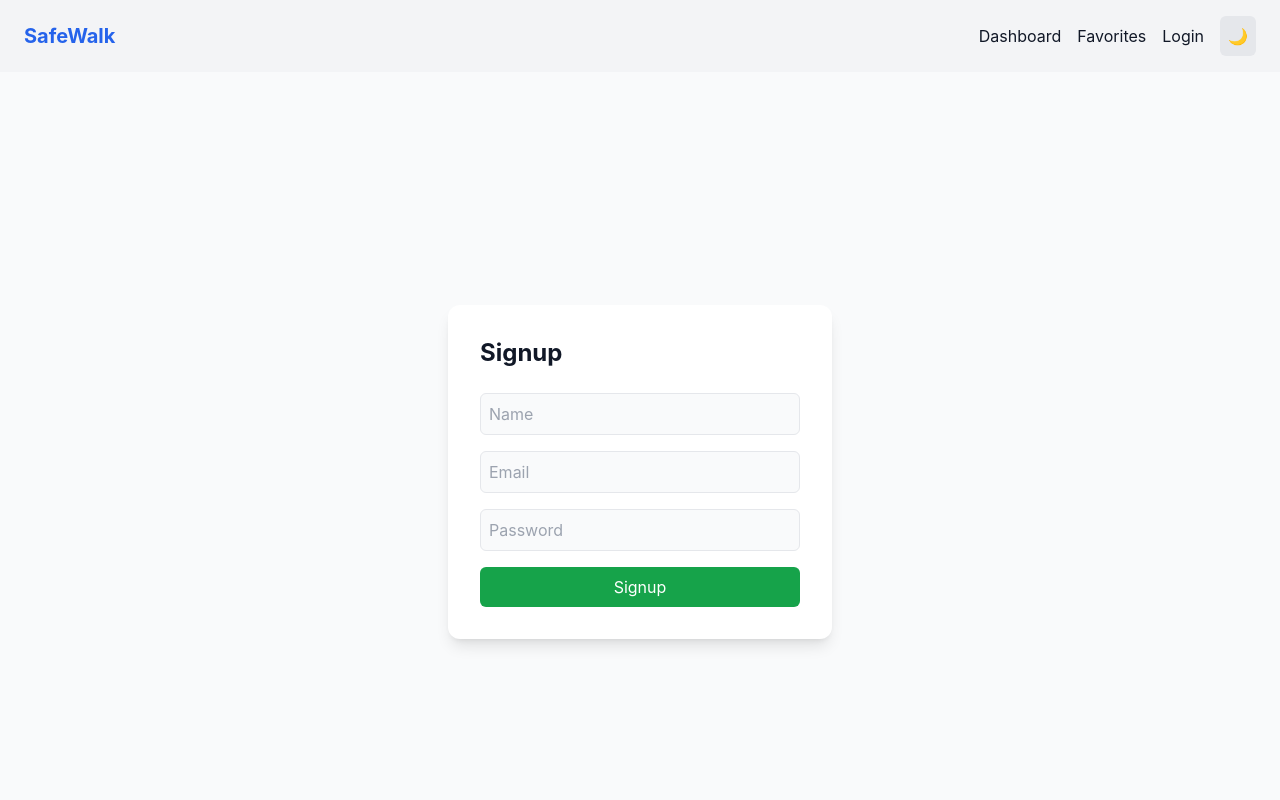
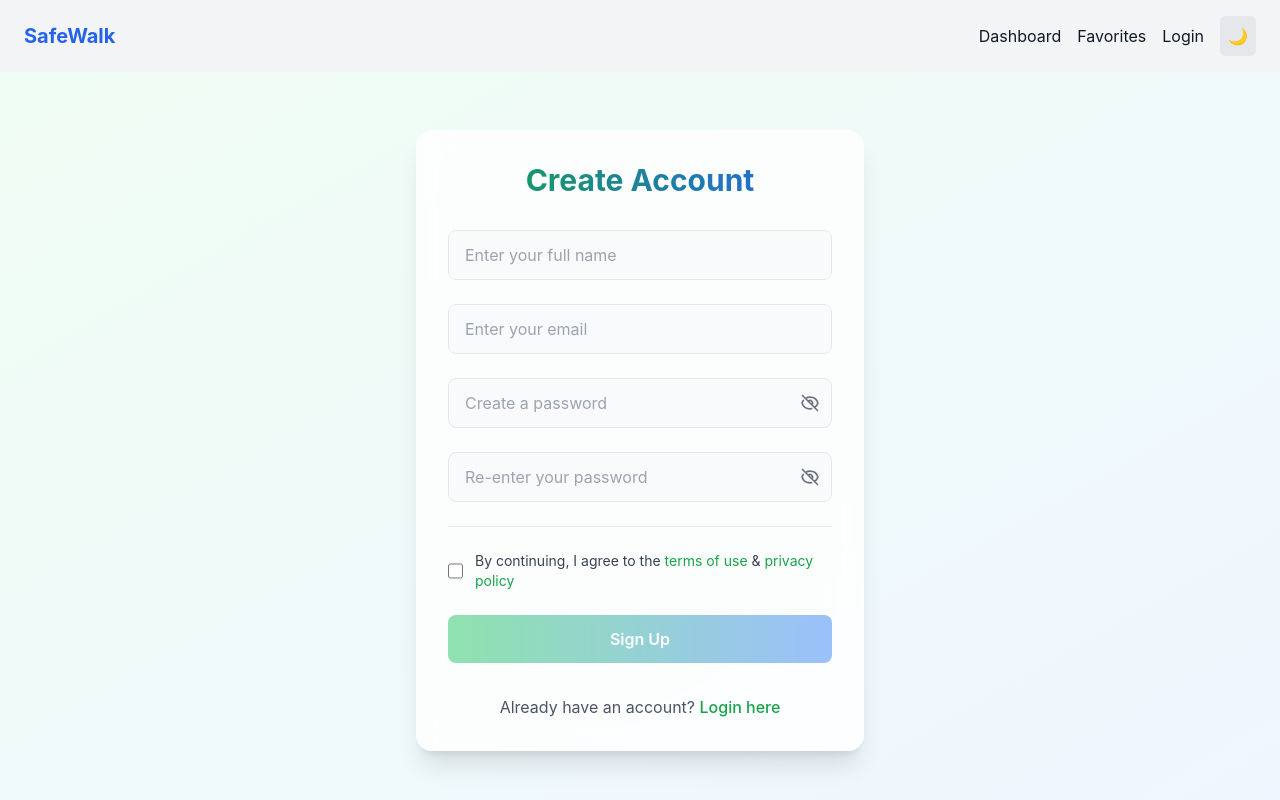
Before and after one commit to SrinjoyeeDey/SafePathAI-AI-Powered-Safety-Assistance-App, a React app in the folder frontend/: page /signup in a window 1280 px wide. Shown: the top 800 px of the page. Built offline with nearby package versions, Linux system fonts and the light colour scheme; the HTML template or start-up script is replaced by a standard one.

Commit message:
✨ Added modern Signup page with password toggle & validation

```diff
--- a/frontend/src/pages/signup.tsx
+++ b/frontend/src/pages/signup.tsx
@@ -1,18 +1,56 @@
-import { useState } from "react";
+import { useState, useEffect } from "react";
+import { Link } from "react-router-dom";
 import { useAuth } from "../context/AuthContext";
 import api from "../services/api";
 
 const Signup = () => {
   const { login } = useAuth();
-  const [name, setName] = useState("");
-  const [email, setEmail] = useState("");
-  const [password, setPassword] = useState("");
+  const [formData, setFormData] = useState({
+    name: "",
+    email: "",
+    password: "",
+    confirmPassword: ""
+  });
+  const [validations, setValidations] = useState({
+    passwordMatch: true,
+    passwordLength: false
+  });
+  const [showPassword, setShowPassword] = useState({
+    password: false,
+    confirmPassword: false
+  });
+  const [agreements, setAgreements] = useState({
+    terms: false
+  });
 
-  const handleSignup = async (e: any) => {
+  useEffect(() => {
+    setValidations({
+      passwordMatch: formData.password === formData.confirmPassword,
+      passwordLength: formData.password.length >= 8
+    });
+  }, [formData.password, formData.confirmPassword]);
+
+  const handleChange = (e: React.ChangeEvent<HTMLInputElement>) => {
+    setFormData({
+      ...formData,
+      [e.target.name]: e.target.value
+    });
+  };
+
+  const handleSignup = async (e: React.FormEvent) => {
     e.preventDefault();
+    if (!validations.passwordMatch || !validations.passwordLength) {
+      alert("Please check password requirements");
+      return;
+    }
+
     try {
-      const res = await api.post("/auth/signup", { name, email, password });
-      login(res.data.user); // auto login after signup
+      const res = await api.post("/auth/signup", {
+        name: formData.name,
+        email: formData.email,
+        password: formData.password
+      });
+      login(res.data.user);
     } catch (err: any) {
       console.error(err.response?.data || err.message);
       alert("Signup failed. Please try again.");
@@ -20,43 +58,162 @@ const Signup = () => {
   };
 
   return (
-    <div className="flex justify-center items-center h-screen bg-gray-50 dark:bg-gray-900">
-      <form
-        onSubmit={handleSignup}
-        className="bg-white dark:bg-gray-800 shadow-lg p-8 rounded-xl w-96"
-      >
-        <h2 className="text-2xl font-bold mb-6 text-gray-900 dark:text-white">
-          Signup
+    <div className="flex items-center justify-center min-h-[calc(100vh-4rem)] py-8 px-4 bg-gradient-to-br from-green-50 to-blue-50 dark:from-gray-900 dark:to-gray-800">
+      <div className="w-full max-w-md backdrop-blur-lg bg-white/80 dark:bg-gray-800/80 rounded-2xl shadow-xl p-8 my-auto">
+        <h2 className="text-3xl font-bold text-center mb-8 bg-gradient-to-r from-green-600 to-blue-600 bg-clip-text text-transparent">
+          Create Account
         </h2>
 
+        <form onSubmit={handleSignup} className="space-y-6">
+          <div>
             <input
               type="text"
-          placeholder="Name"
-          value={name}
-          onChange={(e) => setName(e.target.value)}
-          className="w-full mb-4 p-2 border rounded-md bg-gray-50 dark:bg-gray-700 dark:border-gray-600 dark:text-white"
+              name="name"
+              required
+              placeholder="Enter your full name"
+              value={formData.name}
+              onChange={handleChange}
+              className="w-full px-4 py-3 rounded-lg bg-gray-50 dark:bg-gray-700 border border-gray-200 dark:border-gray-600 focus:border-green-500 focus:ring-2 focus:ring-green-500 dark:text-white transition-all"
             />
+          </div>
 
+          <div>
             <input
               type="email"
-          placeholder="Email"
-          value={email}
-          onChange={(e) => setEmail(e.target.value)}
-          className="w-full mb-4 p-2 border rounded-md bg-gray-50 dark:bg-gray-700 dark:border-gray-600 dark:text-white"
+              name="email"
+              required
+              placeholder="Enter your email"
+              value={formData.email}
+              onChange={handleChange}
+              className="w-full px-4 py-3 rounded-lg bg-gray-50 dark:bg-gray-700 border border-gray-200 dark:border-gray-600 focus:border-green-500 focus:ring-2 focus:ring-green-500 dark:text-white transition-all"
             />
+          </div>
 
+          <div>
+            <div className="relative">
               <input
-          type="password"
-          placeholder="Password"
-          value={password}
-          onChange={(e) => setPassword(e.target.value)}
-          className="w-full mb-4 p-2 border rounded-md bg-gray-50 dark:bg-gray-700 dark:border-gray-600 dark:text-white"
+                type={showPassword.password ? "text" : "password"}
+                name="password"
+                required
+                placeholder="Create a password"
+                value={formData.password}
+                onChange={handleChange}
+                className="w-full px-4 py-3 rounded-lg bg-gray-50 dark:bg-gray-700 border border-gray-200 dark:border-gray-600 focus:border-green-500 focus:ring-2 focus:ring-green-500 dark:text-white transition-all"
               />
+              <button
+                type="button"
+                onClick={() => setShowPassword(prev => ({ ...prev, password: !prev.password }))}
+                className="absolute right-3 top-1/2 -translate-y-1/2 text-gray-500 hover:text-gray-700 dark:text-gray-400 dark:hover:text-gray-200"
+              >
+                {showPassword.password ? (
+                  <svg className="w-5 h-5" fill="none" stroke="currentColor" viewBox="0 0 24 24">
+                    <path strokeLinecap="round" strokeLinejoin="round" strokeWidth="2" d="M15 12a3 3 0 11-6 0 3 3 0 016 0z" />
+                    <path strokeLinecap="round" strokeLinejoin="round" strokeWidth="2" d="M2.458 12C3.732 7.943 7.523 5 12 5c4.478 0 8.268 2.943 9.542 7-1.274 4.057-5.064 7-9.542 7-4.477 0-8.268-2.943-9.542-7z" />
+                  </svg>
+                ) : (
+                  <svg className="w-5 h-5" fill="none" stroke="currentColor" viewBox="0 0 24 24">
+                    <path strokeLinecap="round" strokeLinejoin="round" strokeWidth="2" d="M13.875 18.825A10.05 10.05 0 0112 19c-4.478 0-8.268-2.943-9.543-7a9.97 9.97 0 011.563-3.029m5.858.908a3 3 0 114.243 4.243M9.878 9.878l4.242 4.242M9.88 9.88l-3.29-3.29m7.532 7.532l3.29 3.29M3 3l3.59 3.59m0 0A9.953 9.953 0 0112 5c4.478 0 8.268 2.943 9.543 7a10.025 10.025 0 01-4.132 5.411m0 0L21 21" />
+                  </svg>
+                )}
+              </button>
+            </div>
+            {formData.password && (
+              <p className={`mt-1 text-sm flex items-center gap-1 ${validations.passwordLength ? 'text-green-500' : 'text-red-500'}`}>
+                {validations.passwordLength ? (
+                  <svg className="w-4 h-4" fill="none" stroke="currentColor" viewBox="0 0 24 24">
+                    <path strokeLinecap="round" strokeLinejoin="round" strokeWidth="2" d="M5 13l4 4L19 7" />
+                  </svg>
+                ) : (
+                  <svg className="w-4 h-4" fill="none" stroke="currentColor" viewBox="0 0 24 24">
+                    <path strokeLinecap="round" strokeLinejoin="round" strokeWidth="2" d="M6 18L18 6M6 6l12 12" />
+                  </svg>
+                )}
+                Password must be at least 8 characters
+              </p>
+            )}
+          </div>
 
-        <button className="w-full p-2 bg-green-600 hover:bg-green-700 text-white rounded-md transition-colors">
-          Signup
+          <div>
+            <div className="relative">
+              <input
+                type={showPassword.confirmPassword ? "text" : "password"}
+                name="confirmPassword"
+                required
+                placeholder="Re-enter your password"
+                value={formData.confirmPassword}
+                onChange={handleChange}
+                className="w-full px-4 py-3 rounded-lg bg-gray-50 dark:bg-gray-700 border border-gray-200 dark:border-gray-600 focus:border-green-500 focus:ring-2 focus:ring-green-500 dark:text-white transition-all"
+              />
+              <button
+                type="button"
+                onClick={() => setShowPassword(prev => ({ ...prev, confirmPassword: !prev.confirmPassword }))}
+                className="absolute right-3 top-1/2 -translate-y-1/2 text-gray-500 hover:text-gray-700 dark:text-gray-400 dark:hover:text-gray-200"
+              >
+                {showPassword.confirmPassword ? (
+                  <svg className="w-5 h-5" fill="none" stroke="currentColor" viewBox="0 0 24 24">
+                    <path strokeLinecap="round" strokeLinejoin="round" strokeWidth="2" d="M15 12a3 3 0 11-6 0 3 3 0 016 0z" />
+                    <path strokeLinecap="round" strokeLinejoin="round" strokeWidth="2" d="M2.458 12C3.732 7.943 7.523 5 12 5c4.478 0 8.268 2.943 9.542 7-1.274 4.057-5.064 7-9.542 7-4.477 0-8.268-2.943-9.542-7z" />
+                  </svg>
+                ) : (
+                  <svg className="w-5 h-5" fill="none" stroke="currentColor" viewBox="0 0 24 24">
+                    <path strokeLinecap="round" strokeLinejoin="round" strokeWidth="2" d="M13.875 18.825A10.05 10.05 0 0112 19c-4.478 0-8.268-2.943-9.543-7a9.97 9.97 0 011.563-3.029m5.858.908a3 3 0 114.243 4.243M9.878 9.878l4.242 4.242M9.88 9.88l-3.29-3.29m7.532 7.532l3.29 3.29M3 3l3.59 3.59m0 0A9.953 9.953 0 0112 5c4.478 0 8.268 2.943 9.543 7a10.025 10.025 0 01-4.132 5.411m0 0L21 21" />
+                  </svg>
+                )}
+              </button>
+            </div>
+            {formData.confirmPassword && (
+              <p className={`mt-1 text-sm flex items-center gap-1 ${validations.passwordMatch ? 'text-green-500' : 'text-red-500'}`}>
+                {validations.passwordMatch ? (
+                  <svg className="w-4 h-4" fill="none" stroke="currentColor" viewBox="0 0 24 24">
+                    <path strokeLinecap="round" strokeLinejoin="round" strokeWidth="2" d="M5 13l4 4L19 7" />
+                  </svg>
+                ) : (
+                  <svg className="w-4 h-4" fill="none" stroke="currentColor" viewBox="0 0 24 24">
+                    <path strokeLinecap="round" strokeLinejoin="round" strokeWidth="2" d="M6 18L18 6M6 6l12 12" />
+                  </svg>
+                )}
+                {validations.passwordMatch ? 'Passwords match' : 'Passwords do not match'}
+              </p>
+            )}
+          </div>
+
+          <div className="mt-6 border-t pt-6 dark:border-gray-700">
+            <label className="flex items-center space-x-3 text-gray-700 dark:text-gray-300">
+              <input
+                type="checkbox"
+                checked={agreements.terms}
+                onChange={(e) => setAgreements({ terms: e.target.checked })}
+                className="w-4 h-4 rounded border-gray-300 text-green-600 focus:ring-green-500"
+              />
+              <span className="text-sm">
+                By continuing, I agree to the <a href="#" className="text-green-600 hover:text-green-500">terms of use</a> & <a href="#" className="text-green-600 hover:text-green-500">privacy policy</a>
+              </span>
+            </label>
+          </div>
+
+          <button
+            type="submit"
+            disabled={!agreements.terms}
+            className={`w-full py-3 rounded-lg bg-gradient-to-r from-green-500 to-blue-500 text-white font-semibold transform transition-all ${
+              agreements.terms
+                ? 'hover:from-green-600 hover:to-blue-600 hover:scale-[1.02]'
+                : 'opacity-50 cursor-not-allowed'
+            } focus:ring-2 focus:ring-offset-2 focus:ring-green-500`}
+          >
+            Sign Up
           </button>
         </form>
+
+        <p className="mt-8 text-center text-gray-600 dark:text-gray-400">
+          Already have an account?{' '}
+          <Link
+            to="/login"
+            className="font-medium text-green-600 hover:text-green-500 dark:text-green-400 dark:hover:text-green-300 transition-colors"
+          >
+            Login here
+          </Link>
+        </p>
+      </div>
     </div>
   );
 };
```
Lines whose indentation alone changed are shown as unchanged.
